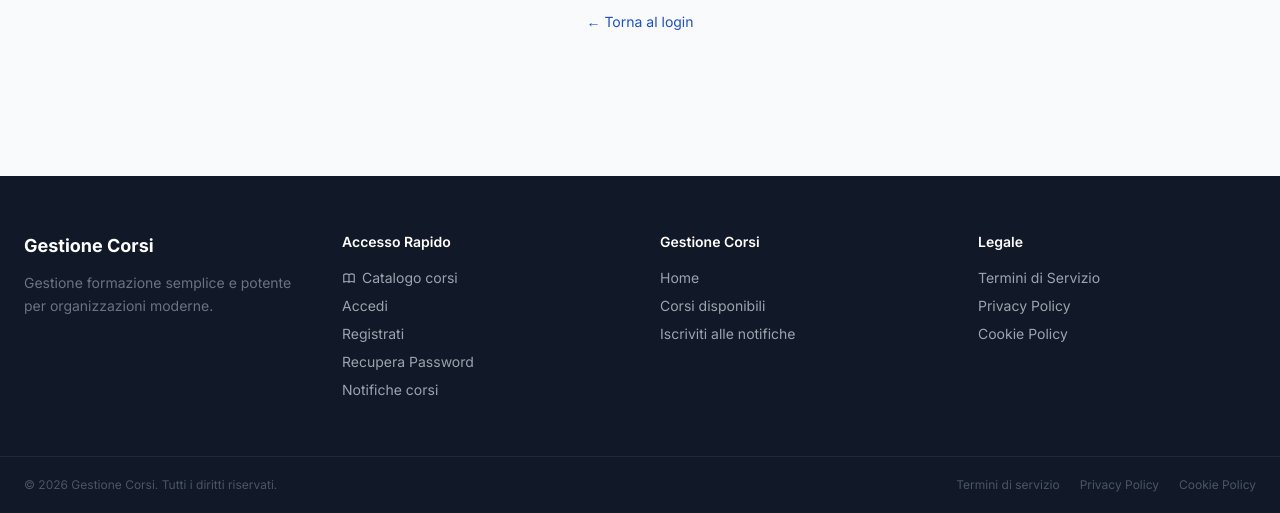
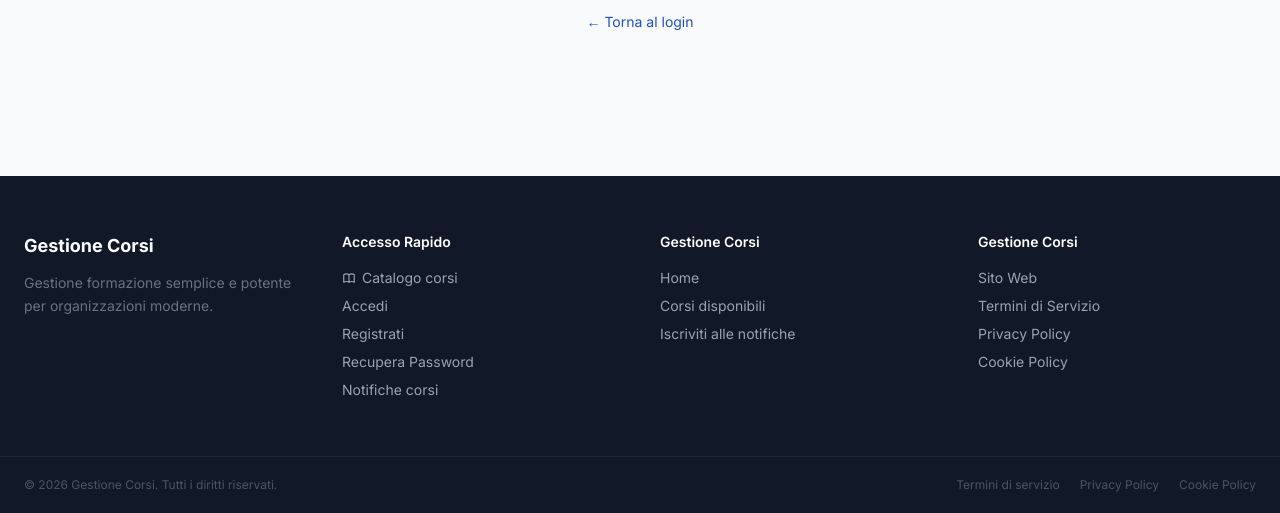
Before and after one commit to ico88/Booking-Course, a Flask app: page /auth/recupera-password in a window 1280 px wide. Shown: the part 493-1006 px from the top of the page. Run offline with Flask 3, Linux system fonts and the light colour scheme; data that the repository does not hold is empty; parts of the project's set-up code (start-up, migrations or seed data) failed here and were passed over; some libraries are stand-ins or nearby versions.

Commit message:
feat: footer colonna dx con ragione sociale e sito web dalle impostazioni
https://claude.ai/code/session_01RvvC8sfcSmrYNytMzuj5BD

```diff
--- a/python_app/app/__init__.py
+++ b/python_app/app/__init__.py
@@ -131,6 +131,8 @@ def create_app(config_name=None):
             "corsi_pubblicati": corsi_pubblicati,
             "turnstile_site_key": turnstile_site_key,
             "app_version": app.config.get("APP_VERSION", "—"),
+            "impostazione_ragione_sociale": Impostazione.get("ragione_sociale") or "",
+            "impostazione_app_url": (Impostazione.get("app_url") or "").rstrip("/"),
         }
 
     return app
--- a/python_app/app/templates/base.html
+++ b/python_app/app/templates/base.html
@@ -161,10 +161,17 @@
       </ul>
     </div>
 
-    <!-- Legale -->
+    <!-- Azienda -->
     <div>
-      <h4 class="text-white font-semibold text-sm mb-4">Legale</h4>
+      {% set ragione_sociale = impostazione_ragione_sociale %}
+      <h4 class="text-white font-semibold text-sm mb-4">{{ ragione_sociale or app_name }}</h4>
       <ul class="space-y-2 text-sm">
+        {% set app_url_val = impostazione_app_url %}
+        {% if app_url_val %}
+        <li><a href="{{ app_url_val }}" target="_blank" class="hover:text-white transition-colors">Sito Web</a></li>
+        {% else %}
+        <li><a href="{{ url_for('public.index') }}" class="hover:text-white transition-colors">Sito Web</a></li>
+        {% endif %}
         <li><a href="{{ url_for('public.termini_condizioni') }}" class="hover:text-white transition-colors">Termini di Servizio</a></li>
         <li><a href="{{ url_for('public.privacy_policy') }}" class="hover:text-white transition-colors">Privacy Policy</a></li>
         <li><a href="{{ url_for('public.cookie_policy') }}" class="hover:text-white transition-colors">Cookie Policy</a></li>
```
